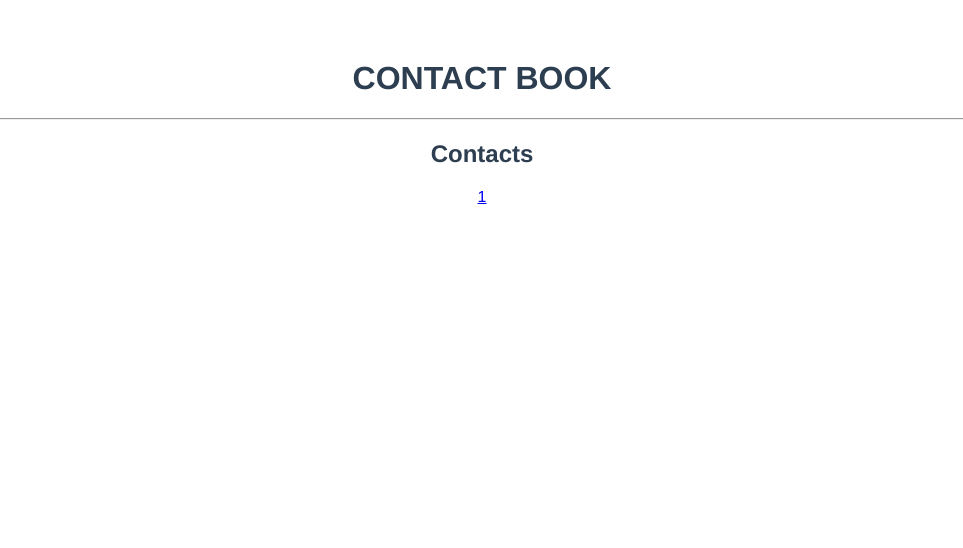
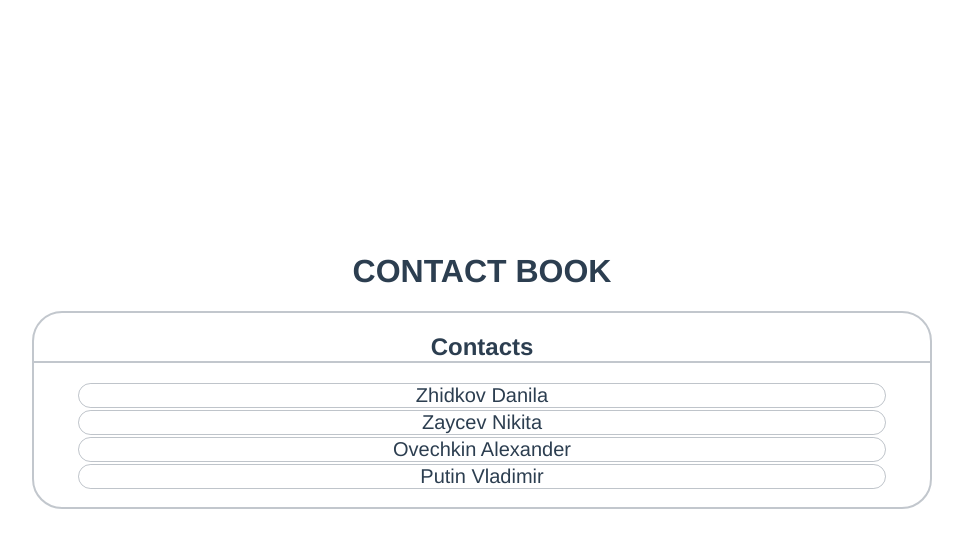
Before and after one commit to duho3abp-dz/Contact-book_app_Vue.js, a Vue app: page / in a window 1280 px wide. Shown: the top 548 px of the page, without its empty margins (158-1121 px from the left). Built offline with nearby package versions, Linux system fonts and the light colour scheme; the HTML template or start-up script is replaced by a standard one.

Commit message:
created a contact page and all components related to this page, made a test posting to the user page

```diff
--- a/public/index.html
+++ b/public/index.html
@@ -5,6 +5,7 @@
     <meta http-equiv="X-UA-Compatible" content="IE=edge">
     <meta name="viewport" content="width=device-width,initial-scale=1.0">
     <link rel="icon" href="<%= BASE_URL %>favicon.ico">
+    <link rel="stylesheet" href="style.css">
     <title><%= htmlWebpackPlugin.options.title %></title>
   </head>
   <body>
--- /dev/null
+++ b/public/style.css
@@ -0,0 +1,3 @@
+body {
+    margin: 0;
+}
--- a/src/App.vue
+++ b/src/App.vue
@@ -1,10 +1,26 @@
 <template>
   <div id="app">
     <h1>CONTACT BOOK</h1>
-    <hr>
-    <router-view />
+    <div class="wrapper">
+      <router-view :contacts="contacts" />
+    </div>
   </div>
 </template>
+
+<script>
+export default {
+  data() {
+    return {
+        contacts: [
+          {id: 1, firstName: 'Danila', lastName: 'Zhidkov', phone: '+7 (977) 614-18-33', email: 'DanZhidkof@yandex.ru'},
+          {id: 2, firstName: 'Nikita', lastName: 'Zaycev', phone: '+7 (964) 123-45-67', email: 'nikzaycev@mail.ru'},
+          {id: 3, firstName: 'Alexander', lastName: 'Ovechkin', phone: '+7 (988) 888-88-88', email: 'Ovi8@gmail.com'},
+          {id: 4, firstName: 'Vladimir', lastName: 'Putin', phone: '+7 (999) 999-99-99', email: 'putin@putin.ru'}
+      ]
+    }
+  }
+}
+</script>
 
 <style>
 #app {
@@ -13,6 +29,20 @@
   -moz-osx-font-smoothing: grayscale;
   text-align: center;
   color: #2c3e50;
-  margin-top: 60px;
+  min-height: 100vh;
+  display: flex;
+  flex-direction: column;
+  align-items: center;
+  justify-content: center;
+}
+.wrapper {
+  width: 70%;
+  border: 2px solid #2c3e5049;
+  border-radius: 30px;
+  overflow: hidden;
+  margin-bottom: 60px;
+}
+h2 {
+    border-bottom: 2px solid #2c3e5049;
 }
 </style>
--- /dev/null
+++ b/src/components/ContactItam.vue
@@ -0,0 +1,40 @@
+<template>
+    <li class="item">
+        <router-link
+            class="link"
+            :to="{path: `/${item.id}`}"
+            :item="item"
+        >
+            {{item.lastName}} {{item.firstName}}
+        </router-link>
+    </li>
+</template>
+
+<script>
+export default {
+    name: 'ContactItem',
+    props: ['item']
+}
+</script>
+
+<style scoped>
+.item {
+    display: flex;
+    flex-direction: column;
+    align-items: center;
+}
+.link {
+    text-decoration: none;
+    color: #2c3e50;
+    font-size: 20px;
+    display: block;
+    border: 1px solid #2c3e504d;
+    border-radius: 30px;
+    margin-bottom: 2px;
+    width: 90%;
+    transition: .2s;
+}
+.link:hover {
+    background: #2c3e5023;
+}
+</style>
--- /dev/null
+++ b/src/components/ContactList.vue
@@ -0,0 +1,26 @@
+<template>
+    <ul class="list">
+        <ContactItem
+            v-for="item of contacts"
+            :item="item"
+            :key="item.id"
+        />
+    </ul>
+</template>
+
+<script>
+import ContactItem from './ContactItam'
+
+export default {
+    name: 'ContactList',
+    props: [ 'contacts' ],
+    components: { ContactItem }
+}
+</script>
+
+<style scoped>
+.list {
+    list-style: none;
+    padding: 0;
+}
+</style>
--- a/src/pages/Contacts.vue
+++ b/src/pages/Contacts.vue
@@ -1,6 +1,18 @@
 <template>
     <div>
         <h2>Contacts</h2>
-        <router-link to="/1">1</router-link>
+        <ContactList :contacts="contacts" />
     </div>
 </template>
+
+<script>
+import ContactList from '@/components/ContactList'
+
+export default {
+    name: 'Contacts',
+    props: ['contacts'],
+    components: {
+        ContactList
+    }
+}
+</script>
--- a/src/pages/User.vue
+++ b/src/pages/User.vue
@@ -1,6 +1,37 @@
 <template>
     <div>
-        <h2>User</h2>
+        <h2>{{userName}}</h2>
+        <div>{{user.firstName}}</div>
+        <div>{{user.lastName}}</div>
+        <div>{{user.phone}}</div>
+        <div>{{user.email}}</div>
         <router-link to="/">Contacts</router-link>
     </div>
 </template>
+
+<script>
+import Contacts from './Contacts';
+
+export default {
+    props: ['contacts'],
+    data() {
+        return {
+            user: {}
+        }
+    },
+    mounted() {
+        let corrUser = {};
+        this.contacts.forEach(obj => {
+            if (obj.id === +this.$route.params.id) {
+                corrUser = obj;
+            }
+        });
+        this.user = corrUser;
+    },
+    computed: {
+        userName() {
+            return this.$route.params.id;
+        }
+    }
+}
+</script>
```
Also changed, not shown: 1 other file (tests, documents, lock files or other folders).
